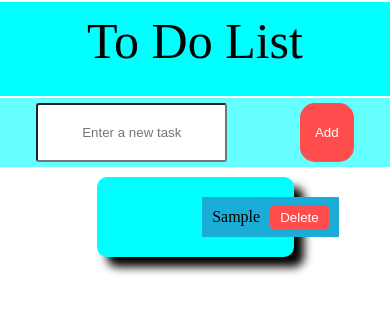
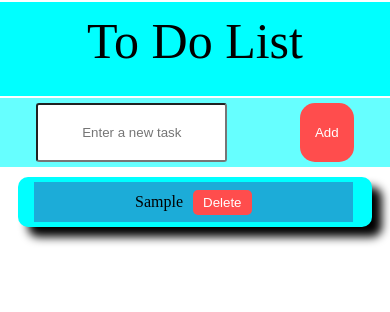
Before and after one commit to naveenmeng/To-Do-List, a plain HTML site: page index.html in a window 390 px wide. Both pictures are taken after typing "Sample" into the empty fields and a click on the button "Add". Drawn offline with Linux system fonts and the light colour scheme.

Commit message:
resposive is added for mobile sites

```diff
--- a/index.html
+++ b/index.html
@@ -10,7 +10,8 @@
 <body>
     <header>To Do List</header>
     <div class="action">
-        <input class="input" type="text" id="todoInput" placeholder="Enter a new task" required>
+        <input class="input" type="text" id="todoInput" placeholder="Enter a new task" required maxlength
+        ="14">
         <button class="input button" id="addButton">Add</button>
     </div>
     <div class="container">
--- a/style.css
+++ b/style.css
@@ -85,3 +85,13 @@ li{
 .deleteButton:hover {
     background-color: #cc0000;
 }
+@media (max-width: 600px){
+    .container{
+        width: 90%;
+    }
+    li{
+        width: 90%;
+        margin: 5px;
+        margin-left: 16px;
+    }
+}
```
